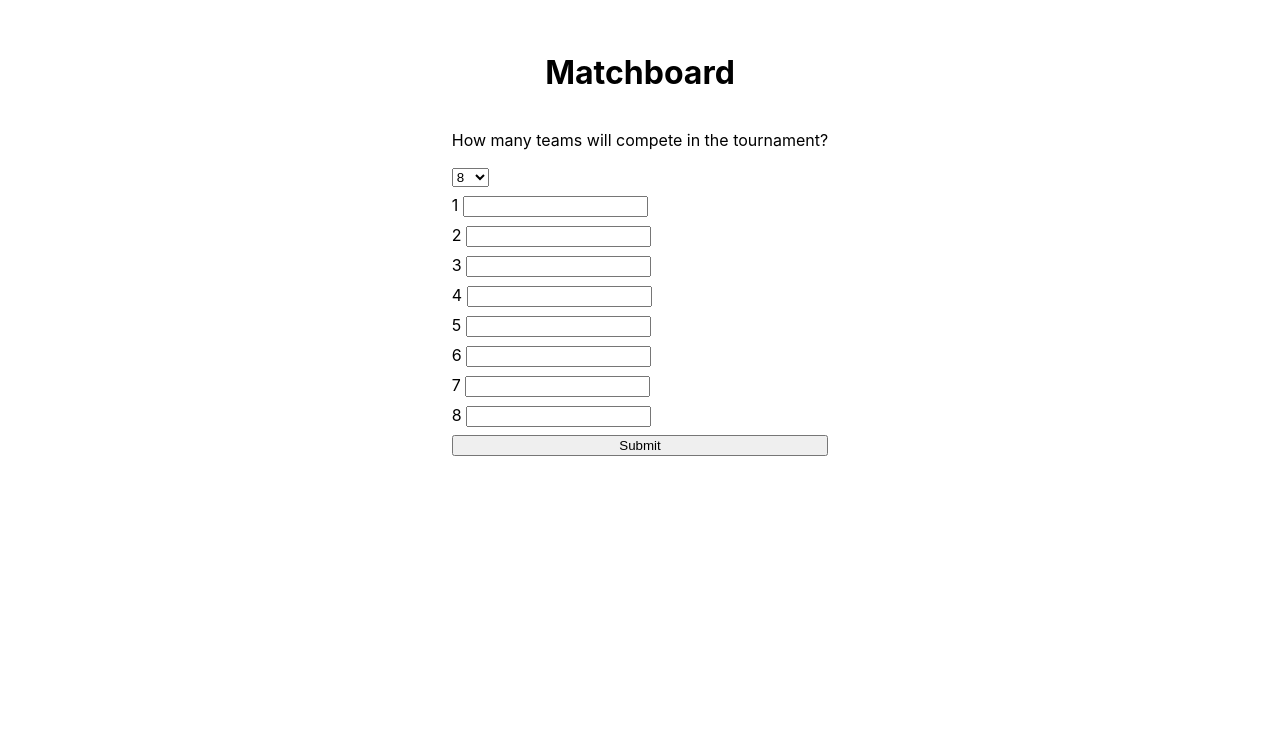
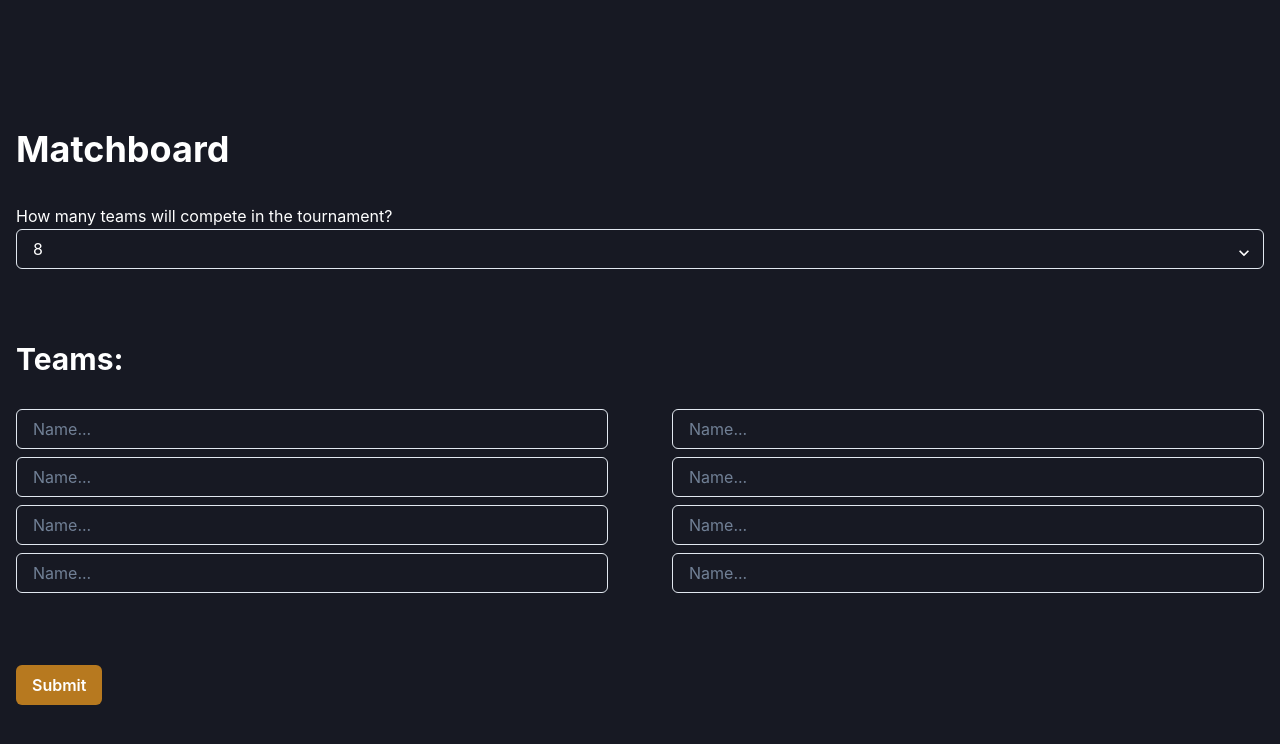
Before and after one commit to mivd7/draw-machine, a React (Create React App) app: page / in a window 1280 px wide. Shown: the top 744 px of the page. Built offline with nearby package versions, Linux system fonts and the light colour scheme.

Commit message:
styling tournament form

```diff
--- a/package.json
+++ b/package.json
@@ -3,9 +3,13 @@
   "version": "0.1.0",
   "private": true,
   "dependencies": {
+    "@chakra-ui/react": "^2.3.4",
+    "@emotion/react": "^11.10.4",
+    "@emotion/styled": "^11.10.4",
     "@testing-library/jest-dom": "^5.16.5",
     "@testing-library/react": "^13.3.0",
     "@testing-library/user-event": "^13.5.0",
+    "framer-motion": "^7.4.0",
     "react": "^18.2.0",
     "react-dom": "^18.2.0",
     "react-scripts": "5.0.1",
--- a/src/App.js
+++ b/src/App.js
@@ -4,6 +4,7 @@ import TournamentGrid from './components/TournamentGrid';
 import TournamentForm from './components/TournamentForm';
 import Draw from './lib/draw';
 import { getTournamentGridColumns } from './lib/helpers';
+import { Container, Flex, Heading } from '@chakra-ui/react';
 
 function App() {
   const [totalRoundAmount, setTotalRoundAmount] = useState(0);
@@ -96,9 +97,10 @@ function App() {
   // }
 
   return (
-    <div className="app container flex-col">
-      <h1>Matchboard</h1>
-      {drawCompleted && <h3>Total rounds: {totalRoundAmount}</h3>}
+    <Container maxW="container.xl" py={32}>
+      <Flex direction="column">
+        <Heading>Matchboard</Heading>
+        {drawCompleted && <Heading>Total rounds: {totalRoundAmount}</Heading>}
         {!drawCompleted && <TournamentForm onSubmit={submitForm} onError={() => setDrawCompleted(false)}/>}
 
         {drawCompleted &&
@@ -107,7 +109,8 @@ function App() {
             roundKeys={Object.keys(tournament ?? {})}
             selectWinner={selectWinner}
             dividedItems={matchGrid}/>}
-    </div>
+      </Flex>
+    </Container>
   );
 }
 
--- a/src/components/TournamentForm.js
+++ b/src/components/TournamentForm.js
@@ -1,3 +1,4 @@
+import { Button, Flex, FormControl, FormLabel, Grid, GridItem, Heading, Input, Select, Text, VStack } from '@chakra-ui/react';
 import { useState } from 'react';
 import { v4 as uuidv4 } from 'uuid';
 import { hasDuplicates } from '../lib/helpers';
@@ -63,25 +64,28 @@ const TournamentForm = ({ onSubmit, onError }) => {
     }
 
     return(
-        <form onSubmit={handleSubmit} className="form-container flex flex-col">
-          <div>
-            <p>How many teams will compete in the tournament?</p>
-            <select
+        <form onSubmit={handleSubmit}>
+          <Flex direction={'column'} mt={8} mb={16}>
+            <Text>How many teams will compete in the tournament?</Text>
+            <Select
               defaultValue={teamAmount}
               name="teamAmount"
               style={{marginBottom: '8px'}}
               onChange={handleTeamAmountChange}
             >
               {teamAmountOptions.map((option,index) => <option key={'option'+index} value={option}>{option}</option>)}
-            </select>
-          </div>
+            </Select>
+          </Flex>
+          <Heading as="h3" size="lg">Teams:</Heading>
+          <Grid templateColumns={'1fr 1fr'} columnGap={16} mt={8} mb={16}>
+            {teams.map((team, i) =>
+              <GridItem className="team-field" key={`team-${team.id}`}>
+               <Input type="text" defaultValue={team.name} onChange={(e) => handleTeamFieldChange(e, i)} placeholder="Name..."/>
+              </GridItem>
+            )}
+          </Grid>
 
-          {teams.map((team, i) =>
-              <div className="team-field" key={`team-${team.id}`}>
-               <label>{i + 1}</label> <input type="text" defaultValue={team.name} onChange={(e) => handleTeamFieldChange(e, i)}/>
-              </div>
-            )}
-          <button type="submit">Submit</button>
+          <Button type="submit" bgColor={'yellow.600'} color={'white'}>Submit</Button>
           {errorMsg !== '' && <p style={{color: 'red'}}>{errorMsg}</p>}
         </form>
     )
--- a/src/index.js
+++ b/src/index.js
@@ -3,11 +3,17 @@ import ReactDOM from 'react-dom/client';
 import './index.css';
 import App from './App';
 import reportWebVitals from './reportWebVitals';
+import { ChakraProvider } from '@chakra-ui/react';
+import theme from './theme';
 
 const root = ReactDOM.createRoot(document.getElementById('root'));
+
+
 root.render(
   <React.StrictMode>
-    <App />
+    <ChakraProvider theme={theme}>
+      <App />
+    </ChakraProvider>
   </React.StrictMode>
 );
 
--- /dev/null
+++ b/src/theme.js
@@ -0,0 +1,17 @@
+import { extendTheme } from '@chakra-ui/react';
+
+const theme = extendTheme({
+    styles: {
+      global: {
+        'html, body': {
+          backgroundColor: 'gray.900',
+          color:'white',
+          lineHeight: 'tall',
+        },
+        a: {
+          color: 'teal.500',
+        },
+      }
+    }
+});
+export default theme;
```
Also changed, not shown: 1 other file (tests, documents, lock files or other folders). Lines whose indentation alone changed are shown as unchanged.
